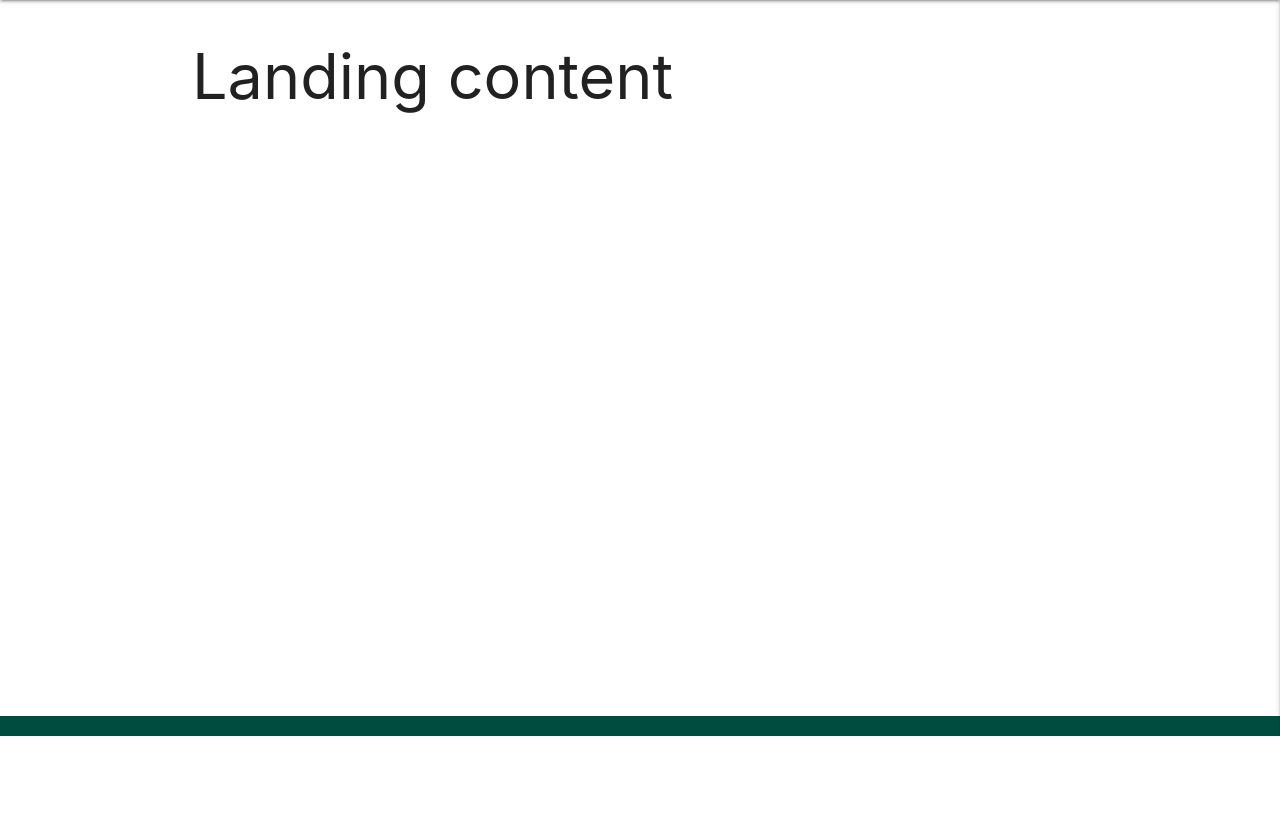
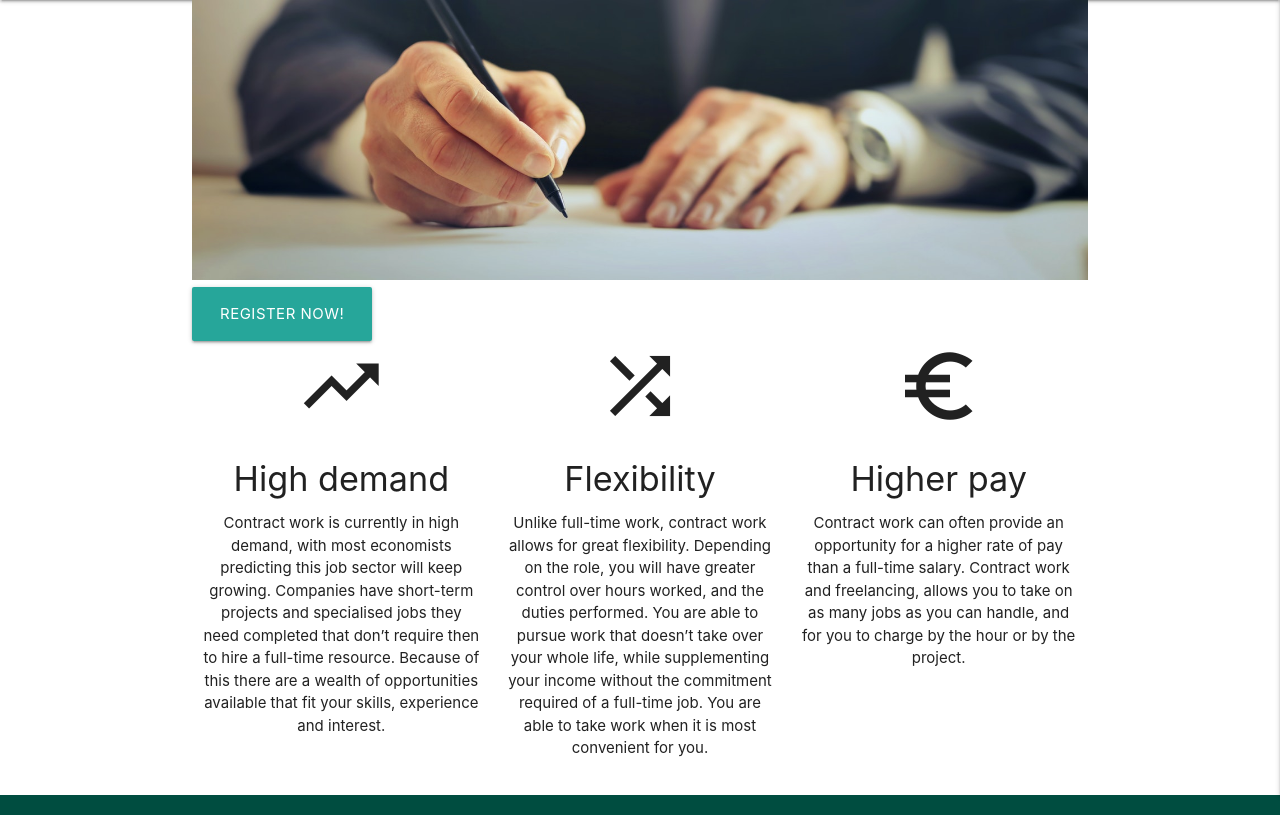
Before and after one commit to AwsSG/wurc, a Flask app: page / in a window 1280 px wide. Shown: the part 64-879 px from the top of the page. Before the commit the page ends 800 px from the top, so only its background shows below. Run offline with Flask 2, Linux system fonts and the light colour scheme; data that the repository does not hold is empty; some libraries are stand-ins or nearby versions.

Commit message:
Added landing content for non registered visitors

```diff
--- a/templates/getwurc.html
+++ b/templates/getwurc.html
@@ -19,7 +19,41 @@
 {% endfor %}
 {% else %}
 
-    <h1>Landing content</h1>
+<img src="{{ url_for('static', filename='images/hero.jpg') }}" alt="hero image" class="responsive-img">
+
+<a href="{{ url_for('register') }}" class="btn-large">Register now!</a>
+
+
+<div class="row">
+    <!-- Source for the promo text: https://energyresourcing.com/blog/7-advantages-of-contract-work/ -->
+    <div class="col s12 m4 center-align">
+        <!-- Promo Content 1 -->
+        <i class="large material-icons">trending_up</i>
+        <h4>High demand</h4>
+        <p>Contract work is currently in high demand, with most economists predicting this job sector will keep growing.
+            Companies have short-term projects and specialised jobs they need completed that don’t require then to hire
+            a full-time resource. Because of this there are a wealth of opportunities available that fit your skills,
+            experience and interest.</p>
+    </div>
+    <div class="col s12 m4 center-align">
+        <!-- Promo Content 2 -->
+        <i class="large material-icons">shuffle</i>
+        <h4>Flexibility</h4>
+        <p>Unlike full-time work, contract work allows for great flexibility. Depending on the role, you will have
+            greater control over hours worked, and the duties performed. You are able to pursue work that doesn’t
+            take over your whole life, while supplementing your income without the commitment required of a full-time
+            job. You are able to take work when it is most convenient for you.</p>
+    </div>
+    <div class="col s12 m4 center-align">
+        <!-- Promo Content 3 -->
+        <i class="large material-icons">euro_symbol</i>
+        <h4>Higher pay</h4>
+        <p>Contract work can often provide an opportunity for a higher rate of pay than a full-time salary. Contract
+            work and freelancing, allows you to take on as many jobs as you can handle, and for you to charge by the
+            hour or by the project.</p>
+    </div>
+
+</div>
 
 {% endif %}
 
```
Also changed, not shown: static/images/hero.jpg (added). Lines whose indentation alone changed are shown as unchanged.
